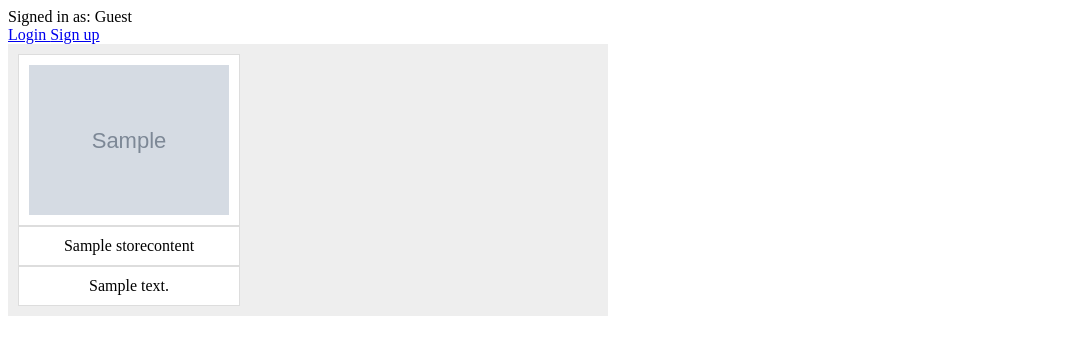
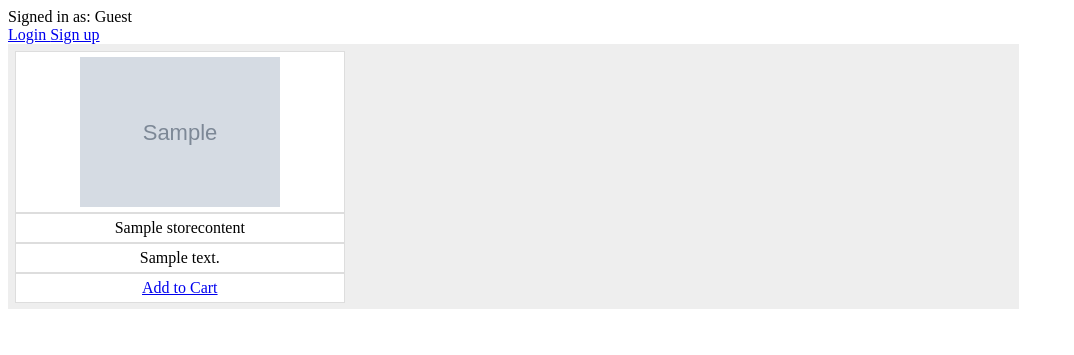
Before and after one commit to stephanopineda/00-Website, a PHP site: page /products.php in a window 1280 px wide. Shown: the top 355 px of the page, without its empty margins (0-1074 px from the left). Run offline with PHP 8.4, Linux system fonts and the light colour scheme; tables that the repository leaves empty hold one stand-in row (values such as "Sample post"); grey boxes marked "Sample" are stand-in pictures.

Commit message:
products grid

```diff
--- a/adminDashboard.php
+++ b/adminDashboard.php
@@ -41,7 +41,7 @@
                 <td>"  .  htmlspecialchars($row['stock'])        . "</td>
                 <td>"  .  htmlspecialchars($row['price'])        . "</td>
                 <td>"  .  htmlspecialchars($row['description'])  . "</td>
-                <td><a href = 'edit.php?id=".$row["id"]."' class='btnEdit'>Edit</button></td>";
+                <td><a href = 'edit.php?id=".$row["id"]."' class='btnEdit'>Edit</td>";
             }
 
             echo "</table>";
--- a/products.php
+++ b/products.php
@@ -20,7 +20,7 @@
                 }
                 else{
                     echo "<a href = 'signin.php'> Login   </a>
-                        <a href = 'signup.php'> Sign up </a>";
+                          <a href = 'signup.php'> Sign up </a>";
                 }
             ?>
         </div>
@@ -34,17 +34,18 @@
             $counter = 0;
             echo "<div class='grid'>";
             while($row = $result->fetch_assoc()) {
-
+                    echo "<div class='product'>";
                     echo "<div class='cell picture'><img src='./images/" . $row['file_name'] . "' width = '200px'></div>";
                     echo "<div class='cell name'>" . $row['product_name'] . "</div>";
                     echo "<div class='cell description'>" . $row['description'] . "</div>";
                     //echo "<div class='cell'>" . $row['stock'] . "</div>";
                     //echo "<div class='cell'>" . $row['price'] . "</div>";
+                    echo "<div class='cell cart'><a href = 'toCart.php?id=".$row["id"]."' class='toCart'>Add to Cart</a></div>";
                     $counter++;
                     if ($counter % 3 == 0) {
                         echo '<div class="clearfix"></div>';
                     }
-
+                    echo "</div>";
             }
             echo "</div>";
         ?>
@@ -55,10 +56,15 @@
                 grid-template-rows: repeat(2, auto);
                 grid-template-columns: repeat(3, 1fr);
                 grid-column-gap: 10px;
-                width: 600px;
+                max-width: 80%;
                 background-color: #eee;
-                padding: 10px;
+                padding: 0px;
                 box-sizing: border-box;
+            }
+            .product{
+                display: grid;
+                padding: 2%;
+                width: 100%;
             }
             .cell {
                 display: flex;
@@ -67,8 +73,9 @@
                 font-size: 16px;
                 background-color: #fff;
                 border: 1px solid #ddd;
-                padding: 10px;
+                padding: 5px;
                 box-sizing: border-box;
+                width: 100%;
             }
             .picture {
             grid-row: 1 / 2;
```
